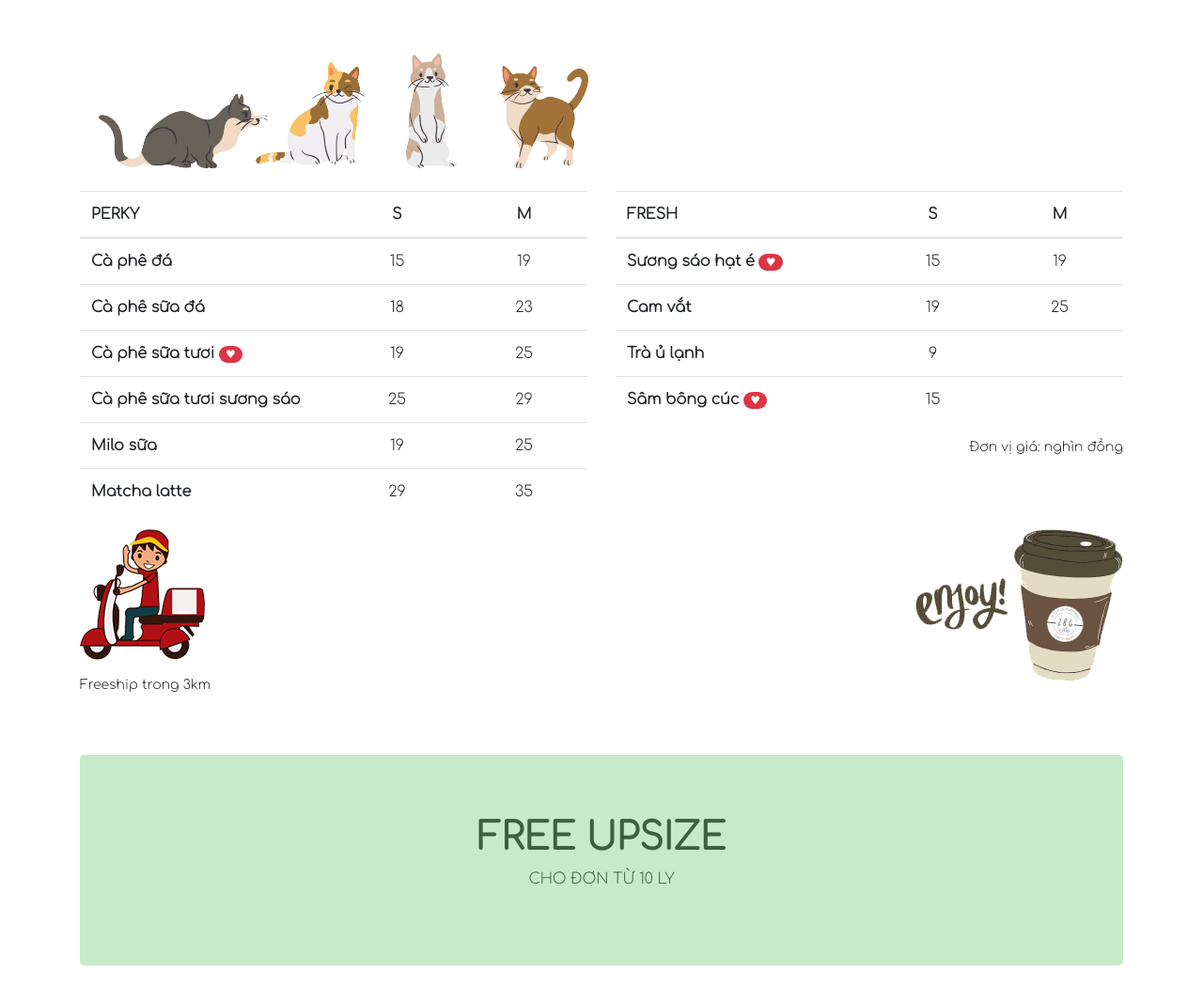
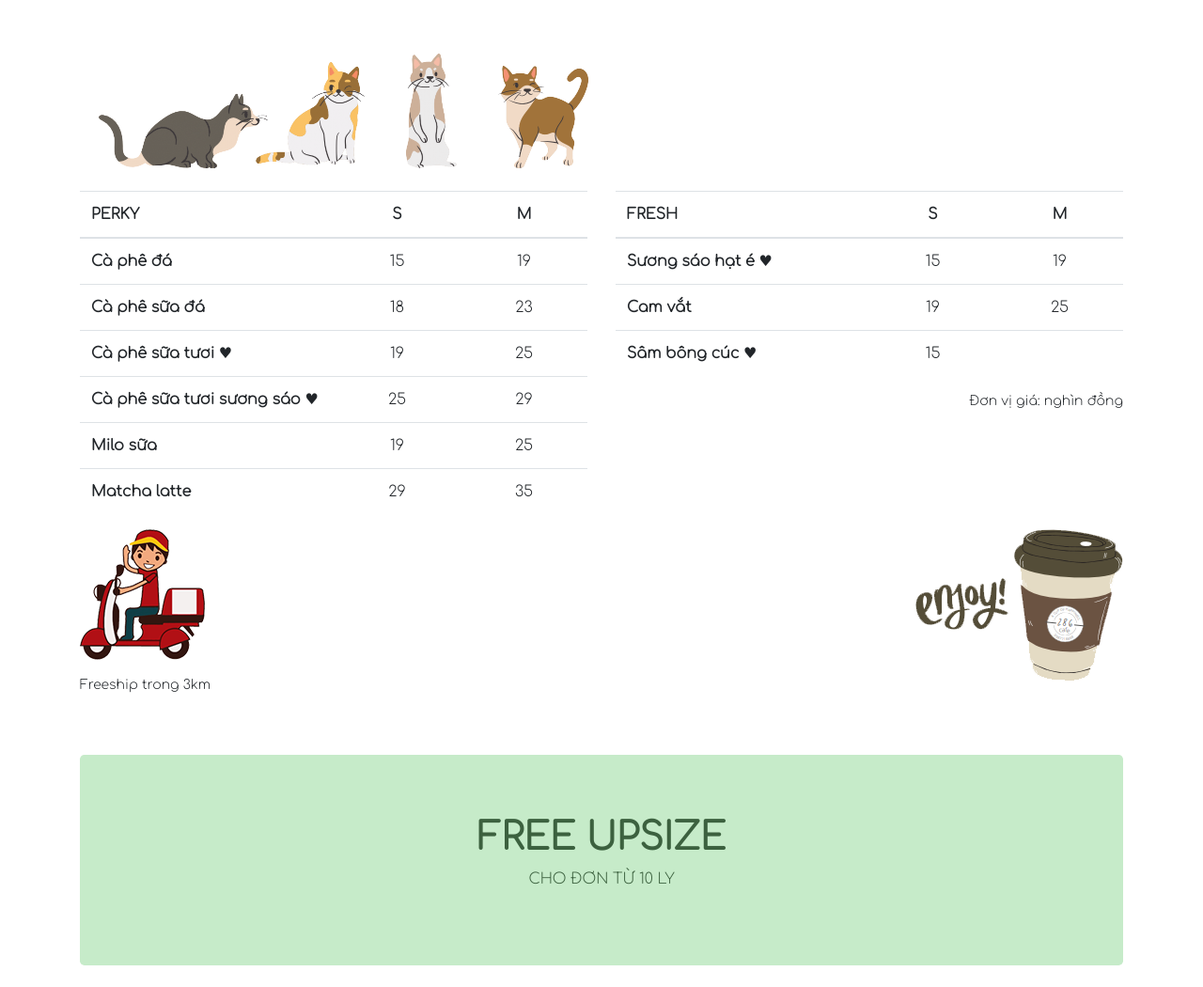
Before and after one commit to mhqb365/286cafe, a website: page index.html in a window 1280 px wide. Shown: the part 1226-2276 px from the top of the page at 94% size. Drawn offline with nearby package versions, Linux system fonts and the light colour scheme.

Commit message:
:rocket:

```diff
--- a/index.html
+++ b/index.html
@@ -149,15 +149,12 @@
                   <td>23</td>
                 </tr>
                 <tr>
-                  <td>
-                    Cà phê sữa tươi
-                    <span class="badge badge-pill badge-danger">♥</span>
-                  </td>
+                  <td>Cà phê sữa tươi ♥</td>
                   <td>19</td>
                   <td>25</td>
                 </tr>
                 <tr>
-                  <td>Cà phê sữa tươi sương sáo</td>
+                  <td>Cà phê sữa tươi sương sáo ♥</td>
                   <td>25</td>
                   <td>29</td>
                 </tr>
@@ -189,8 +186,7 @@
               <tbody>
                 <tr>
                   <td>
-                    Sương sáo hạt é
-                    <span class="badge badge-pill badge-danger">♥</span>
+                    Sương sáo hạt é ♥
                   </td>
                   <td>15</td>
                   <td>19</td>
@@ -201,14 +197,8 @@
                   <td>25</td>
                 </tr>
                 <tr>
-                  <td>Trà ủ lạnh</td>
-                  <td>9</td>
-                  <td></td>
-                </tr>
-                <tr>
                   <td>
-                    Sâm bông cúc
-                    <span class="badge badge-pill badge-danger">♥</span>
+                    Sâm bông cúc ♥
                   </td>
                   <td>15</td>
                   <td></td>
```
Also changed, not shown: package.json (added, +11 -0 lines).
